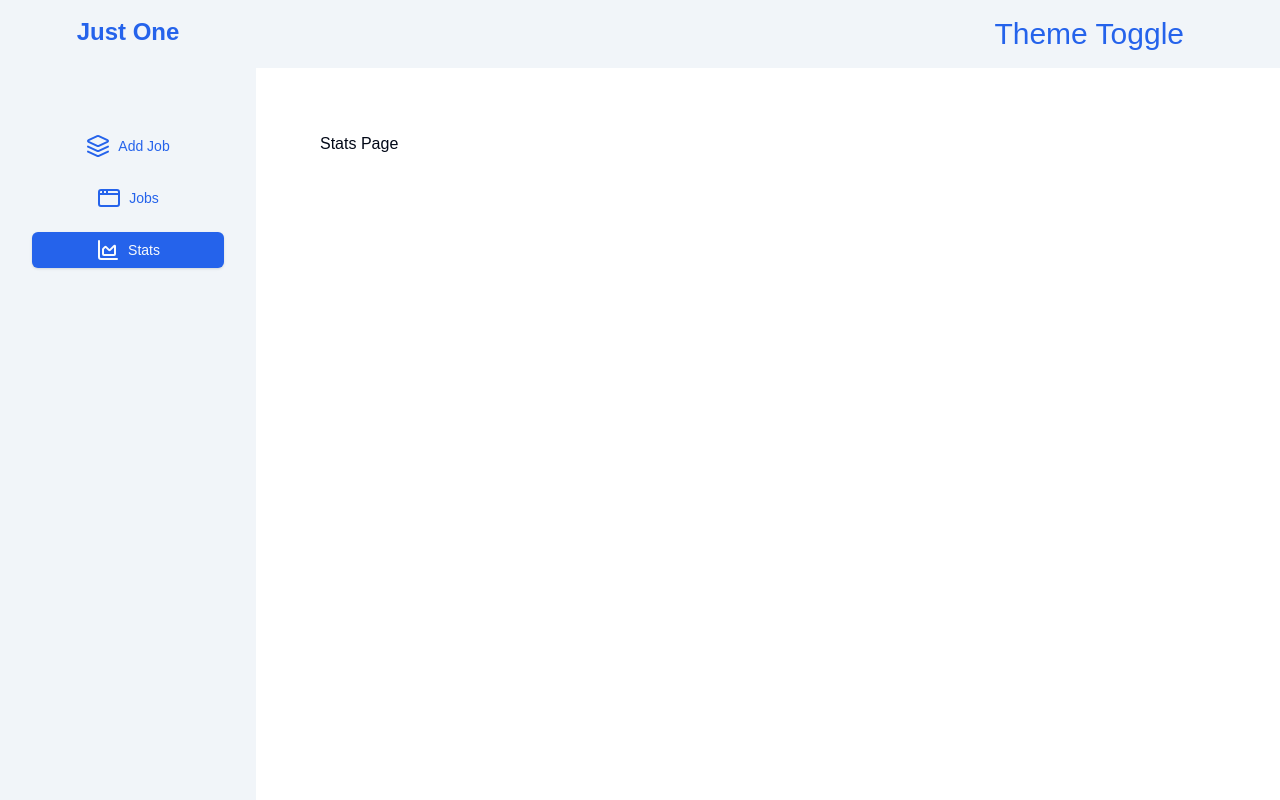
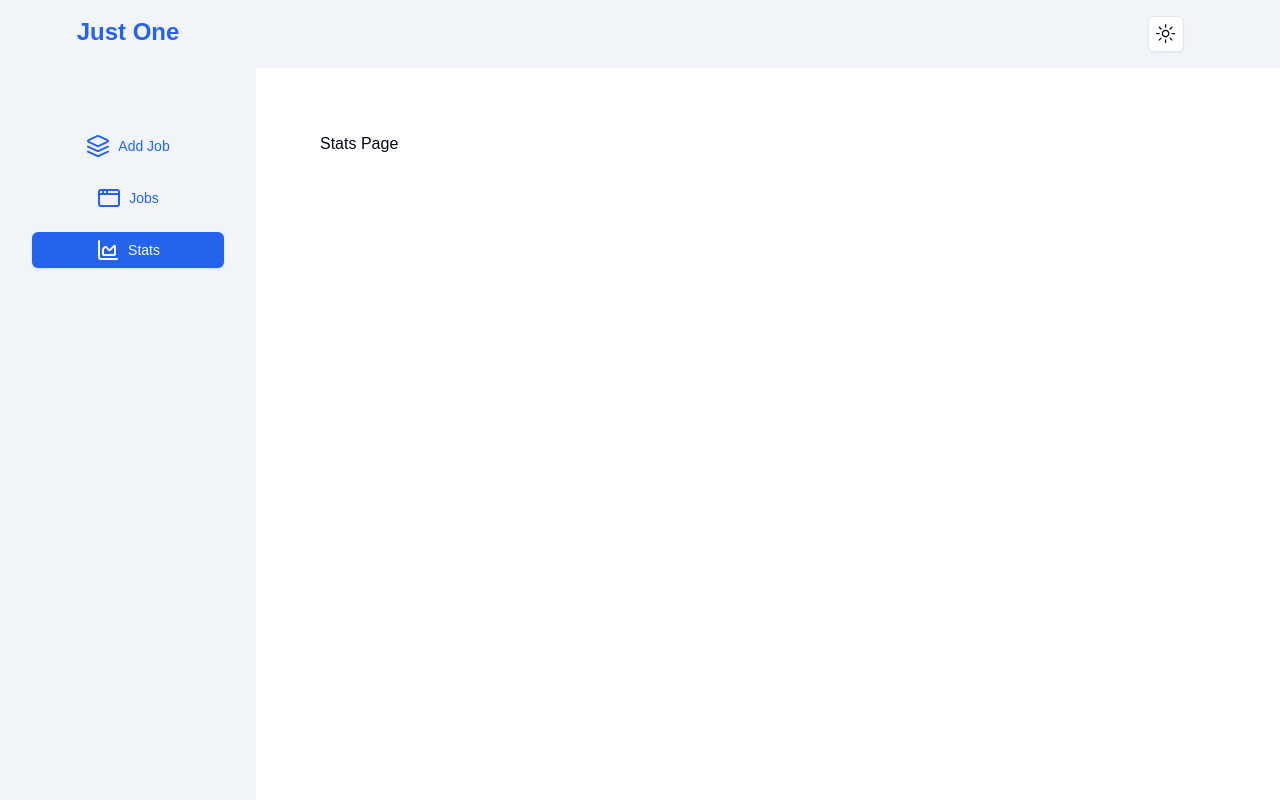
Before and after one commit to mmaustin/job-tracker, a Next.js app in the folder tracker/: page /stats in a window 1280 px wide. Built offline with nearby package versions, Linux system fonts and the light colour scheme.

Commit message:
Applied custom theme toggle code provided by shadcn in theme toggle component

```diff
--- a/tracker/components/ThemeToggle.tsx
+++ b/tracker/components/ThemeToggle.tsx
@@ -1,9 +1,40 @@
+"use client"
 
+import * as React from "react"
+import { MoonIcon, SunIcon } from "@radix-ui/react-icons"
+import { useTheme } from "next-themes"
 
+import { Button } from "@/components/ui/button"
+import {
+  DropdownMenu,
+  DropdownMenuContent,
+  DropdownMenuItem,
+  DropdownMenuTrigger,
+} from "@/components/ui/dropdown-menu"
 
-const ThemeToggle = () => {
+export default function ModeToggle() {
+  const { setTheme } = useTheme()
+
   return (
-    <h2 className="text-3xl text-primary">Theme Toggle</h2>
+    <DropdownMenu>
+      <DropdownMenuTrigger asChild>
+        <Button variant="outline" size="icon">
+          <SunIcon className="h-[1.2rem] w-[1.2rem] rotate-0 scale-100 transition-all dark:-rotate-90 dark:scale-0" />
+          <MoonIcon className="absolute h-[1.2rem] w-[1.2rem] rotate-90 scale-0 transition-all dark:rotate-0 dark:scale-100" />
+          <span className="sr-only">Toggle theme</span>
+        </Button>
+      </DropdownMenuTrigger>
+      <DropdownMenuContent align="end">
+        <DropdownMenuItem onClick={() => setTheme("light")}>
+          Light
+        </DropdownMenuItem>
+        <DropdownMenuItem onClick={() => setTheme("dark")}>
+          Dark
+        </DropdownMenuItem>
+        <DropdownMenuItem onClick={() => setTheme("system")}>
+          System
+        </DropdownMenuItem>
+      </DropdownMenuContent>
+    </DropdownMenu>
   )
 }
-export default ThemeToggle;
```
